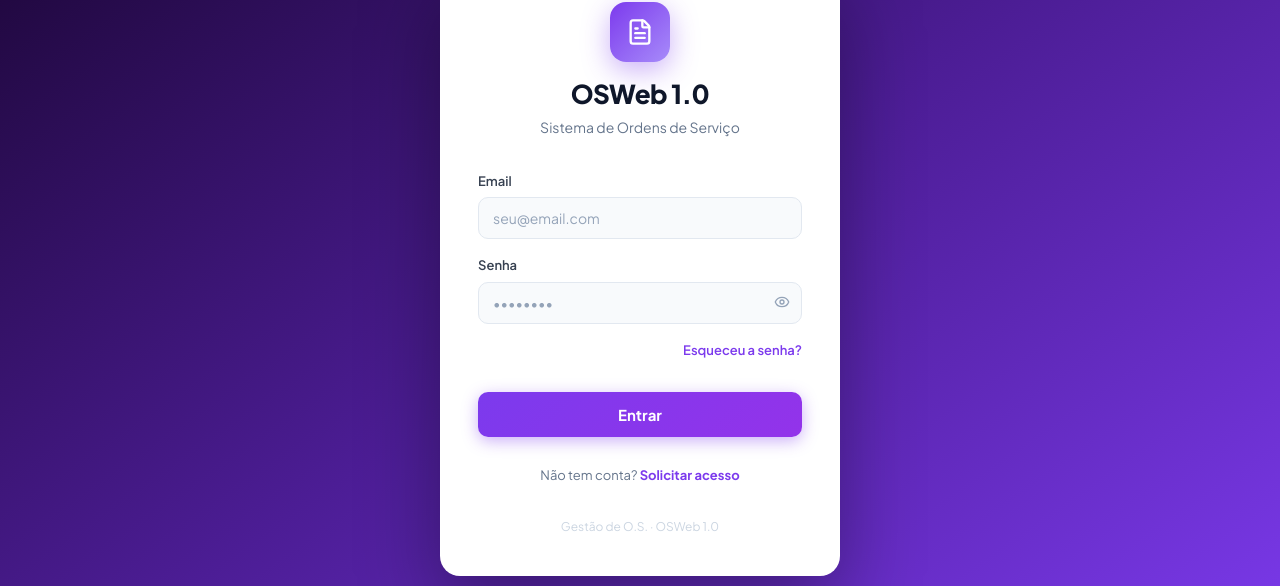
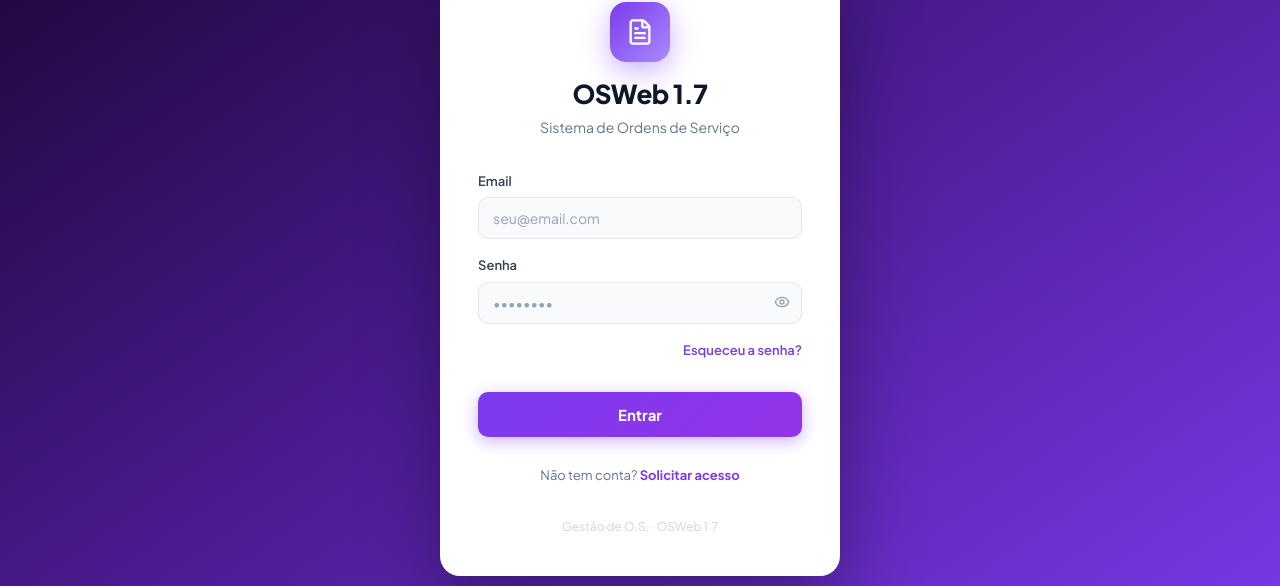
Before and after one commit to reinaldossantos/osweb, a React (Vite) app: page / in a window 1280 px wide. Shown: the part 131-717 px from the top of the page. Built offline with nearby package versions, Linux system fonts and the light colour scheme.

Commit message:
Versão 1.7 Login

```diff
--- a/src/pages/LoginPage.jsx
+++ b/src/pages/LoginPage.jsx
@@ -57,7 +57,7 @@ function TelaLogin({ onCadastro, onEsqueceu }) {
             margin: 0,
           }}
         >
-          OSWeb 1.0
+          OSWeb 1.7
         </h1>
         <p style={{ margin: "6px 0 0", color: "#64748B", fontSize: 14 }}>
           Sistema de Ordens de Serviço
@@ -761,7 +761,7 @@ export default function LoginPage() {
             color: "#CBD5E1",
           }}
         >
-          Gestão de O.S. · OSWeb 1.0
+          Gestão de O.S. · OSWeb 1.7
         </p>
       </div>
     </div>
```
